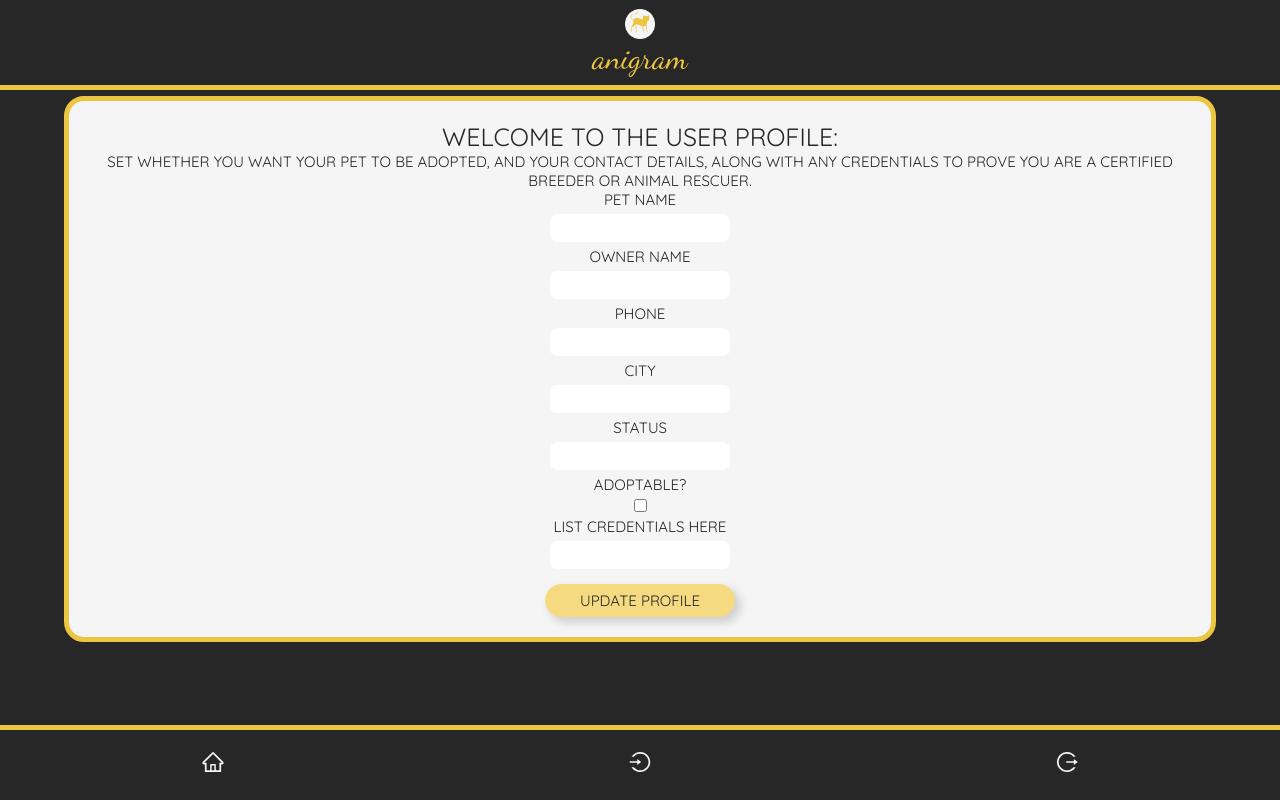
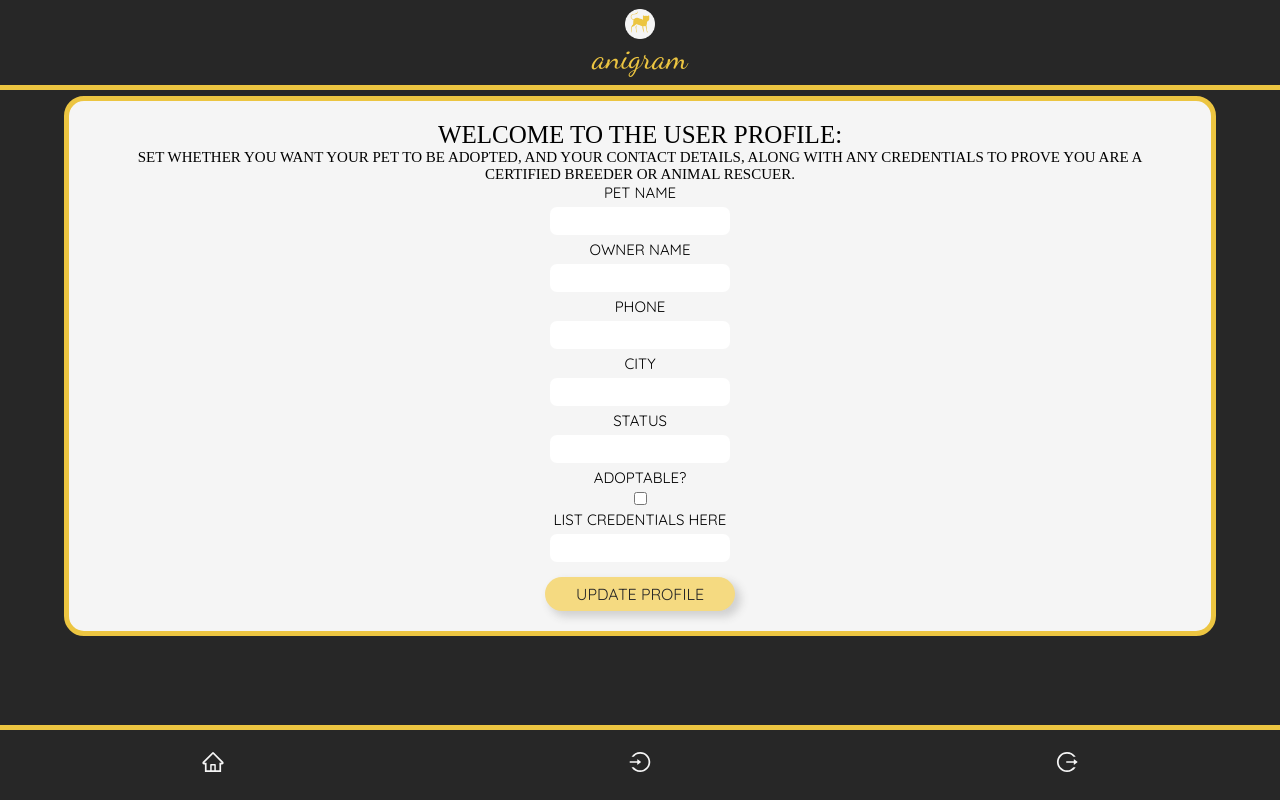
Before and after one commit to Moontoast435/Anigram, a React app in the folder anigram-project/client/: page /profile in a window 1280 px wide. Built offline with nearby package versions, Linux system fonts and the light colour scheme; no server answers; the HTML template or start-up script is replaced by a standard one.

Commit message:
Fixed merge issues with chat page and view user profile

```diff
--- a/anigram-project/client/src/Pages/ChatPage/index.js
+++ b/anigram-project/client/src/Pages/ChatPage/index.js
@@ -72,7 +72,7 @@ const ChatPage = () => {
                 case "set_log":
                     let orderedMessages = orderMessages(data.data)
                     setChatLog(orderedMessages)
-                    chatUsers.current.style.display = 'none'
+                    setChatList(null)
                     setCreateNew(false)
                     break;
                 case "verify_error":
@@ -85,6 +85,10 @@ const ChatPage = () => {
         }catch(error){
             console.log("Error handling response", error)
         }
+    }
+
+    const handleNewUsername = (e) => {
+        setNewUsername(e.target.value)
     }
 
 
@@ -119,7 +123,7 @@ const ChatPage = () => {
     }
 
     const handleBack = () => {
-        chatUsers.current.style.display = 'flex'
+        // chatUsers.current.style.display = 'flex'
         setChatLog(null)
         socket.send(JSON.stringify({"type": "getList"}))
     }
@@ -182,19 +186,6 @@ const ChatPage = () => {
 
         {chatLog ? (
           <>
-            <button
-              className="go-back-btn"
-              onClick={() => {
-                chatUsers.current.style.display = "flex";
-                setChatLog(null);
-                socket.send(JSON.stringify({ type: "getList" }));
-              }}
-            >
-              {" "}
-              <span className="icon">
-                <TiArrowBackOutline />
-              </span>
-            </button>
             <Conversation
               chatlog={chatLog}
               username={username}
--- a/anigram-project/client/src/Pages/EditPost/styles.css
+++ b/anigram-project/client/src/Pages/EditPost/styles.css
@@ -1,10 +1,10 @@
 @import url("https://fonts.googleapis.com/css2?family=Dancing+Script&family=Quicksand&display=swap");
 
 :root {
-  --profilegoldlight: #f5da81;
-  --profilegold: #ecc541;
-  --profilewhite: rgb(245, 245, 245);
-  --profileblack: rgb(39, 39, 39);
+  --postgoldlight: #f5da81;
+  --postgold: #ecc541;
+  --postwhite: rgb(245, 245, 245);
+  --postblack: rgb(39, 39, 39);
 }
 
 * {
@@ -16,7 +16,7 @@ body {
   background-color: var(--postblack);
 }
 
-.profileContainer {
+.editContainer {
   height: 100%;
   width: 100%;
   text-transform: uppercase;
@@ -30,7 +30,7 @@ body {
   font-family: Quicksand;
 }
 
-.profileWrapper {
+.editWrapper {
   display: flex;
   align-items: center;
   text-align: center;
@@ -46,20 +46,20 @@ body {
   border: 5px solid var(--postgold);
 }
 
-.profileWrapper h1 {
+.editWrapper h1 {
   margin: 0;
   font-size: 25px !important;
 }
 
-.profileWrapper p {
+.editWrapper p {
   margin: 0;
   font-size: 15px !important;
 }
 
-.profileWrapper img,
-.profileWrapper form,
-.profileWrapper label,
-.profileWrapper button {
+.editWrapper img,
+.editWrapper form,
+.editWrapper label,
+.editWrapper button {
   display: flex;
   flex-direction: column;
   justify-content: space-between;
@@ -68,7 +68,7 @@ body {
   font-size: 15px !important;
 }
 
-.profileWrapper form input {
+.editWrapper form input {
   font-family: Quicksand;
   background-color: white;
   color: var(--postblack);
@@ -80,12 +80,12 @@ body {
   text-transform: uppercase;
 }
 
-.profileWrapper form input:focus {
+.editWrapper form input:focus {
   outline: none;
-  border: 1px solid var(--logingoldlight);
+  border: 1px solid var(--postgoldlight);
 }
 
-.profileWrapper button {
+.editWrapper button {
   font-family: Quicksand;
   text-transform: uppercase;
   font-size: 1rem;
@@ -98,7 +98,7 @@ body {
   margin-top: 10px;
 }
 
-.profileWrapper button:focus,
-.profileWrapper button:hover {
+.editWrapper button:focus,
+.editWrapper button:hover {
   background-color: var(--postgold);
 }
--- a/anigram-project/client/src/Pages/ProfilePage/index.js
+++ b/anigram-project/client/src/Pages/ProfilePage/index.js
@@ -45,12 +45,13 @@ const ProfilePage = ({
     const onChange = e => setFormData({...formData, [e.target.name]: e.target.value});
 
 
-
+    const onSubmit = (e) => {
         const updateProfile = async () => {
              await update_profile(pet_name, owner_name, phone, city, status, adoptable, credentials);
              setProfileUpdated(!profileUpdated);
         };
         updateProfile();
+      }
 
 
      const toggleAdoption = () => {
--- a/anigram-project/client/src/Pages/ProfilePage/styles.css
+++ b/anigram-project/client/src/Pages/ProfilePage/styles.css
@@ -50,10 +50,66 @@ body {
   padding: 7px 20px;
   border-radius: 20px;
   border: none;
-  background-color: var(--postgoldlight);
+  background-color: var(--profilegoldlight);
   color: var(--postblack);
   box-shadow: 5px 5px 8px 1px rgb(209 209 209);
   margin-top: 10px;
   text-align: center;
   align-items: center;
 }
+
+.profileWrapper h1 {
+  margin: 0;
+  font-size: 25px !important;
+}
+
+.profileWrapper p {
+  margin: 0;
+  font-size: 15px !important;
+}
+
+.profileWrapper img,
+.profileWrapper form,
+.profileWrapper label{
+  display: flex;
+  flex-direction: column;
+  justify-content: space-between;
+  font-family: Quicksand;
+  text-transform: uppercase;
+  font-size: 15px !important;
+}
+
+.profileWrapper form input {
+  font-family: Quicksand;
+  background-color: white;
+  color: var(--postblack);
+  font-size: 13px !important;
+  margin: 5px 5px;
+  border: 1px solid transparent;
+  border-radius: 7px;
+  padding: 5px 15px;
+  text-transform: uppercase;
+}
+
+.profileWrapper form input:focus {
+  outline: none;
+  border: 1px solid var(--postgoldlight);
+}
+
+.profileWrapper button {
+  font-family: Quicksand;
+  text-transform: uppercase;
+  font-size: 1rem;
+  padding: 7px 20px;
+  border-radius: 20px;
+  border: none;
+  background-color: var(--postgoldlight);
+  color: var(--postblack);
+  box-shadow: 5px 5px 8px 1px rgb(209, 209, 209);
+  margin-top: 10px;
+}
+
+.profileWrapper button:focus,
+.profileWrapper button:hover {
+  background-color: var(--postgold);
+}
--- a/anigram-project/client/src/Pages/ViewProfilePage/index.js
+++ b/anigram-project/client/src/Pages/ViewProfilePage/index.js
@@ -13,6 +13,7 @@ const ViewProfilePage = () => {
     const [users, setUsers] = useState()
     const [rawUsers, setRawUsers] = useState()
     const navigate = useNavigate()
+
     const getUsers = async () => {
         let response = await axios.get('http://127.0.0.1:8000/accounts/get_users')
         setRawUsers(response.data)
@@ -30,13 +31,15 @@ const ViewProfilePage = () => {
     }
 
 
-    useEffect(async () => {
-        await getUsers()
-        if (chosenUser != ''){
-            loadProfile(chosenUser)
-        }
+    useEffect(() => {
+        const asyncFunc = async () => {
+            await getUsers()
+            if (chosenUser != ''){
+                loadProfile(chosenUser)
+        }}
+        asyncFunc()
 
-    }, []);
+    } , []);
 
     const handleSearch = (e) => {
         e.preventDefault()
@@ -75,6 +78,8 @@ const ViewProfilePage = () => {
             {userData? <div>
 
                 <p>Pet Name: {userData.pet_name}</p>
+                { userData.adoptable ? <p>Looking to be adopted </p> : null}
+                <p>Status: {userData.status}</p>
                 <p>Owner: {userData.owner_name}</p>
                 <p>Contact Number: {userData.phone}</p>
                 <p>City: {userData.city}</p>
--- a/anigram-project/client/src/components/Conversation.js
+++ b/anigram-project/client/src/components/Conversation.js
@@ -1,4 +1,5 @@
 import React, { useState } from "react";
+import { TiArrowForwardOutline, TiArrowBackOutline } from "react-icons/ti";
 
 const Conversation = ({ chatlog, username, target, sendMsg, handleBack }) => {
   const [input, setInput] = useState();
@@ -29,7 +30,10 @@ const Conversation = ({ chatlog, username, target, sendMsg, handleBack }) => {
           </div>
         </>
       ))}
-      <button className='go-back-btn' onClick={handleBack}> go back </button>
+      <button className='go-back-btn' onClick={handleBack}> {" "}
+              <span className="icon">
+                <TiArrowBackOutline />
+              </span></button>
       <form className="chatForm" onSubmit={handleSubmit}>
         <input
           name="msg-input"
```
Also changed, not shown: 1 other file (tests, documents, lock files or other folders).
